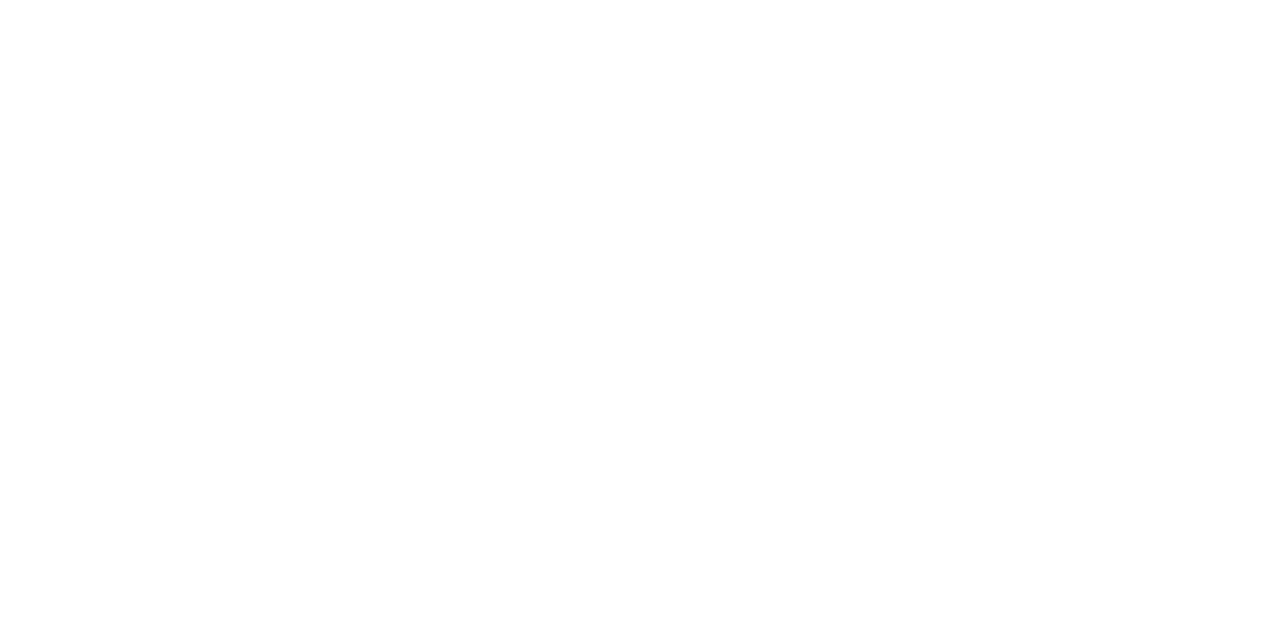
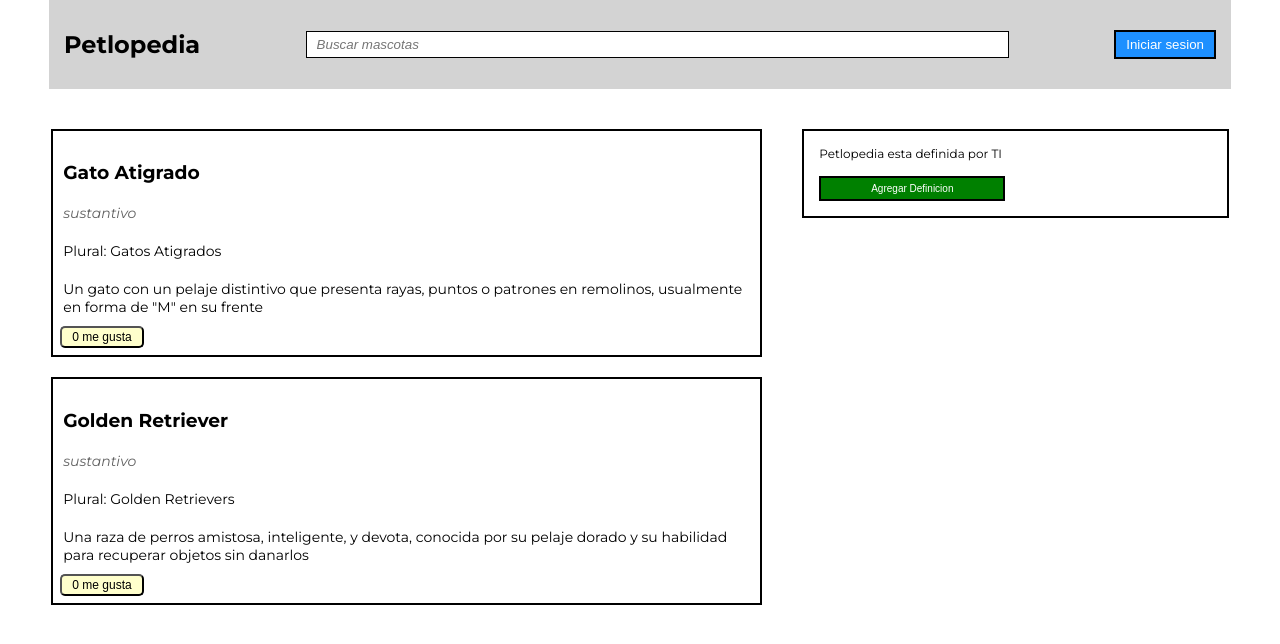
Before and after one commit to c1vtch/evento-onclick-core, a plain HTML site: page index.html in a window 1280 px wide. Drawn offline with Linux system fonts and the light colour scheme.

Commit message:
html and css finished

```diff
--- a/css/style.css
+++ b/css/style.css
@@ -0,0 +1,112 @@
+/* fuente mas bonita que la default */
+@import url('https://fonts.googleapis.com/css2?family=Montserrat:ital,wght@0,100..900;1,100..900&display=swap');
+*{
+    margin: 0;
+    padding: 0;
+}
+body{
+    font-family: "Montserrat", sans-serif;
+}
+/* navbar  */
+nav{
+    display: flex;
+    justify-content: center;
+    position: sticky;
+    top: 0;
+    z-index: 1000;
+}
+button{
+    cursor: pointer;
+}
+.nav-items{
+    background-color: #D3D3D3;
+    display: flex;
+    justify-content: space-between;
+    align-items: center;
+    flex-wrap: wrap;
+    padding: 30px 15px;
+    width: 90%;
+    input{
+        height: 25px;
+        width: 60%;
+        padding-left: 10px;
+        border: 1px solid #000;
+    }
+    input::placeholder{
+        font-style: italic;
+    }
+}
+.session-btn{
+    color: #fff;
+    background-color: #1E90FF;
+    border: 2px solid black;
+    padding: 5px 10px;
+}
+
+/* main styling */
+main{
+    display: flex;
+    justify-content: center;
+    margin-top: 20px;
+}
+.column-container{
+    width: 92%;/* 92 por que asi se alinean las columnas con la barra de navegacion tiene en cuenta los margin el gap y los padding*/
+    display: flex;
+    justify-content: space-around;
+    flex-wrap: wrap;
+    gap: 40px;
+}
+.left div, .right div{
+    border: 2px solid #000;
+}
+.left{
+    flex: 5;
+    height: fit-content;
+}
+.right{
+    flex: 3;
+}
+
+/* estilo de la columna izquierda */
+.left .pet ,.create-entry{
+    margin-top: 20px;
+}
+.pet > *{
+    padding: 10px;
+}
+.pet .like-btn{
+    margin-left: 1%;
+    margin-bottom: 1%;
+    background-color: #FFFFCC;
+    padding: 2px 10px;
+    border-radius: 5px;
+    font-size: 12px;
+
+}
+.pet h3{
+    margin-top: 20px;
+}
+.pet p {
+    font-size: 14px;
+}
+.noun{
+    font-size: 12px;
+    color: #616161;
+}
+
+/* estilo de la columna derecha */
+.right > *{
+    padding: 15px;
+}
+.right p {
+    margin-bottom: 15px;
+    font-size: 12px;
+
+}
+.add-definition{
+    background-color: #008000;
+    border: 2px solid #000;
+    color: #fff;
+    padding: 5px 50px;
+    font-size: 10px;
+}
--- a/index.html
+++ b/index.html
@@ -7,6 +7,40 @@
     <title>Petlopedia</title>
 </head>
 <body>
+    <nav>
+        <div class="nav-items">
+            <h1>Petlopedia</h1>
+            <input type="text" placeholder="Buscar mascotas">
+            <button class="session-btn">Iniciar sesion</button>
+        </div>
+    </nav>
 
+    <main class="main-container">
+        <div class="column-container">
+            <div class="left">
+                <div class="pet">
+                    <h3>Gato Atigrado</h3>
+                    <p class="noun"><i>sustantivo</i></p>
+                    <p>Plural: Gatos Atigrados</p>
+                    <p>Un gato con un pelaje distintivo que presenta rayas, puntos o patrones en remolinos, usualmente en forma de "M" en su frente</p>
+                    <button class="like-btn"><span class="like-counter">0</span> me gusta</button>
+                </div>
+                <div class="pet">
+                    <h3>Golden Retriever</h3>
+                    <p class="noun"><i>sustantivo</i></p>
+                    <p>Plural: Golden Retrievers</p>
+                    <p>Una raza de perros amistosa, inteligente, y devota, conocida por su pelaje dorado y su habilidad para recuperar objetos sin danarlos</p>
+                    <button class="like-btn"><span class="like-counter">0</span> me gusta</button>
+                </div>
+            </div>
+            <div class="right">
+                <div class="create-entry">
+                    <p>Petlopedia esta definida por TI</p>
+                    <button class="add-definition">Agregar Definicion</button>
+                </div>
+            </div>
+        </div>
+    </main>
+    <script src="./scripts/script.js" ></script>
 </body>
 </html>
```
Also changed, not shown: scripts/script.js (added), 1 other file.
